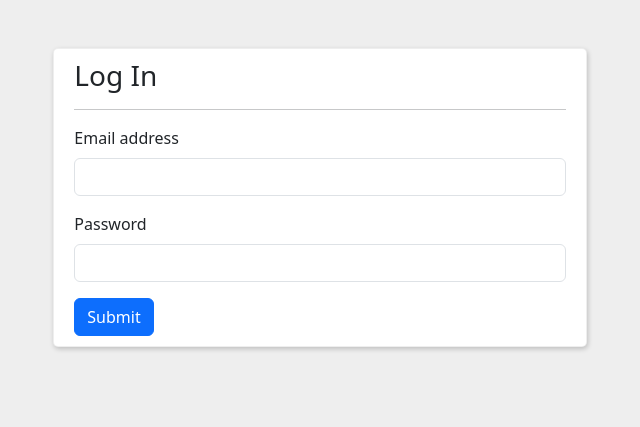
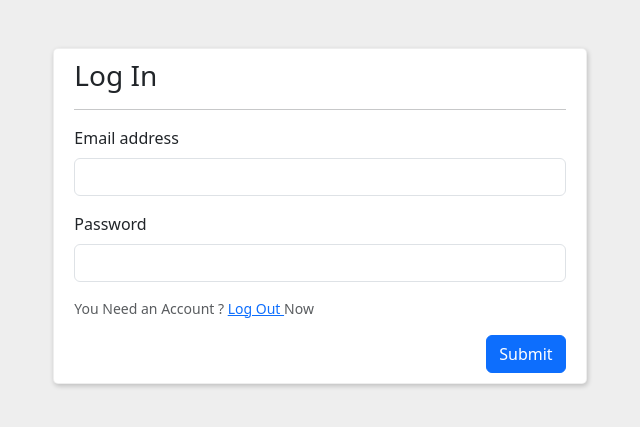
Before and after one commit to marouane-tabib/CultureDev.to, a PHP site: page /login.php in a window 1280 px wide. Shown: the top 427 px of the page, without its empty margins (320-960 px from the left). Run offline with PHP 8.4, Linux system fonts and the light colour scheme.

Commit message:
add login data form style - completed

```diff
--- a/assets/css/main.css
+++ b/assets/css/main.css
@@ -1,5 +1,9 @@
 body {
   background-color: #eee;
+}
+body .login-box .btn-box {
+  display: flex;
+  justify-content: end;
 }
 
 .login-box {
--- a/assets/sass/main.scss
+++ b/assets/sass/main.scss
@@ -1,4 +1,10 @@
 body{
     background-color: #eee;
+    .login-box{
+        .btn-box{
+            display: flex;
+            justify-content: end;
+        }
+    }
 }
 @import 'components/login-form';
--- a/login.php
+++ b/login.php
@@ -21,7 +21,10 @@
                 <label for="exampleInputPassword1" class="form-label">Password</label>
                 <input type="password" class="form-control" id="exampleInputPassword1">
             </div>
-            <button type="submit" class="btn btn-primary">Submit</button>
+            <div class="form-text mb-3">You Need an Account ? <a href="logout.php">Log Out </a>Now</div>
+            <div class="btn-box">
+                <button type="submit" class="btn btn-primary">Submit</button>
+            </div>
         </form>
     </div>
     <script src="https://code.jquery.com/jquery-3.6.3.min.js"></script>
```
